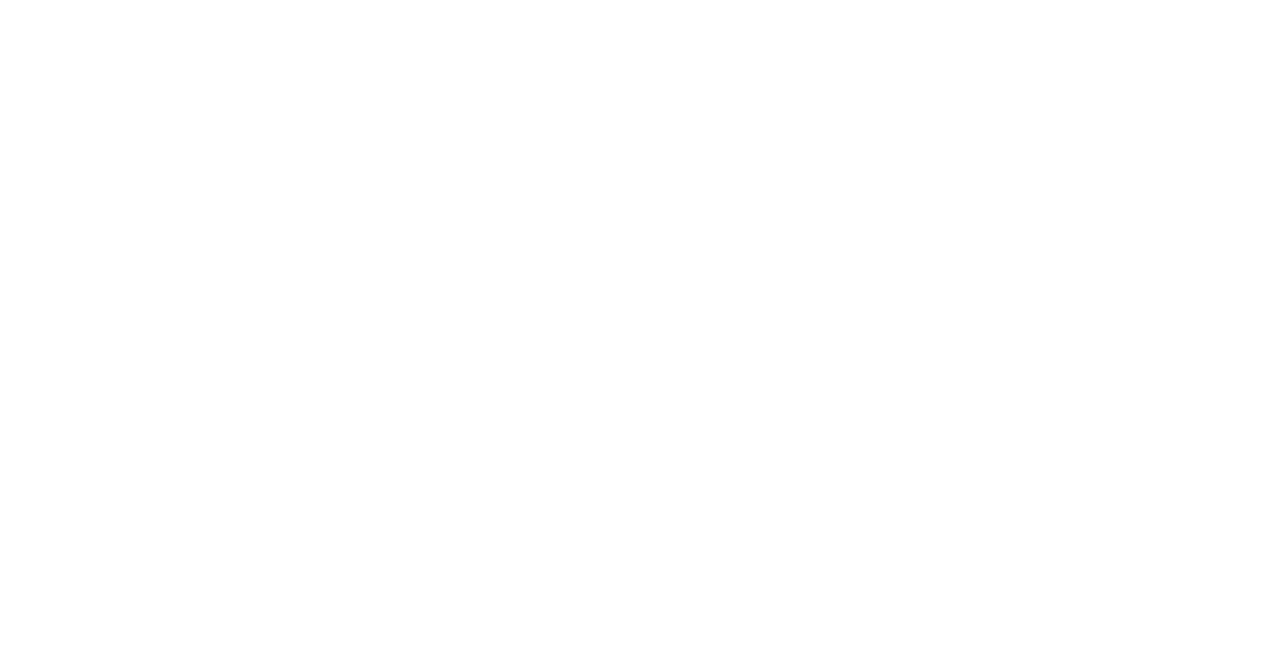
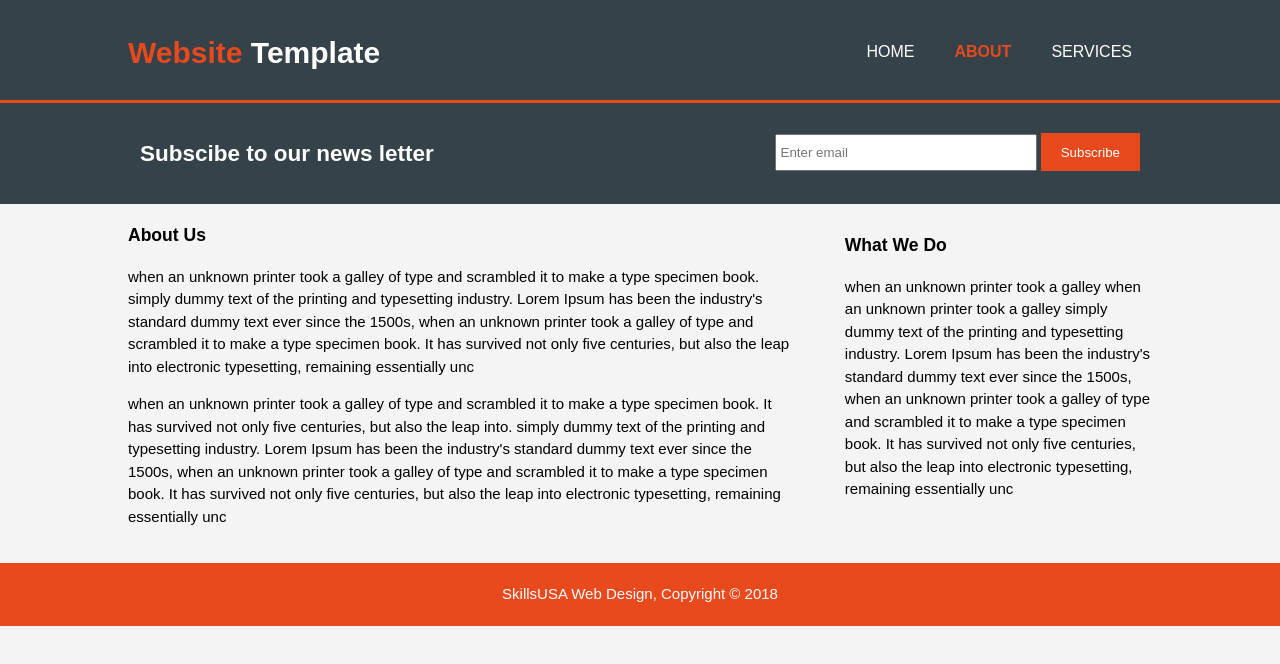
Before and after one commit to jonathanwork/htmlproject, a plain HTML site: page services.html in a window 1280 px wide. Drawn offline with Linux system fonts and the light colour scheme.

Commit message:
changing the loggo

```diff
--- a/services.html
+++ b/services.html
@@ -0,0 +1,80 @@
+<!DOCTYPE html>
+<html lang="en" dir="ltr">
+  <head>
+    <meta charset="utf-8">
+    <meta name="viewport" content="width=device-width">
+    <meta name="description" content="Describe the Website">
+    <meta name="keywords" content="example1, example2">
+    <meta name="author" content="Bart Gonzalez">
+    <title>SkillsUsa Template | About</title>
+    <link rel="stylesheet" href="./css/style.css">
+  </head>
+  <body>
+
+    <!-- Header -->
+    <header>
+      <div class="container">
+
+        <!-- Logo -->
+        <div id="branding">
+          <h1><span class="highlight">Website</span> Template</h1>
+        </div>
+        <!-- End -->
+
+        <!-- Navigation Menu -->
+        <nav>
+          <ul>
+            <li><a href="index.html">Home</a></li>
+            <li class="current"><a href="about.html">About</a></li>
+            <li><a href="services.html">Services</a></li>
+          </ul>
+        </nav>
+        <!-- End -->
+
+      </div>
+    </header>
+    <!-- End -->
+
+    <!-- News Letter -->
+    <section id="newsletter">
+      <div class="container">
+
+        <h1>Subscibe to our news letter</h1>
+        <form>
+          <input type="email" placeholder="Enter email">
+          <button type="submit" class="button_1">Subscribe</button>
+        </form>
+
+      </div>
+    </section>
+    <!-- End -->
+
+    <section id="main">
+      <div class="container">
+
+        <article id="main-col">
+          <h1 class="page-title">About Us</h1>
+          <p>
+            when an unknown printer took a galley of type and scrambled it to make a type specimen book. simply dummy text of the printing and typesetting industry. Lorem Ipsum has been the industry's standard dummy text ever since the 1500s, when an unknown printer took a galley of type and scrambled it to make a type specimen book. It has survived not only five centuries, but also the leap into electronic typesetting, remaining essentially unc
+          </p>
+          <p>
+            when an unknown printer took a galley of type and scrambled it to make a type specimen book. It has survived not only five centuries, but also the leap into. simply dummy text of the printing and typesetting industry. Lorem Ipsum has been the industry's standard dummy text ever since the 1500s, when an unknown printer took a galley of type and scrambled it to make a type specimen book. It has survived not only five centuries, but also the leap into electronic typesetting, remaining essentially unc
+          </p>
+        </article>
+
+        <aside id="sidebar">
+          <h3>What We Do</h3>
+          <p>
+            when an unknown printer took a galley when an unknown printer took a galley simply dummy text of the printing and typesetting industry. Lorem Ipsum has been the industry's standard dummy text ever since the 1500s, when an unknown printer took a galley of type and scrambled it to make a type specimen book. It has survived not only five centuries, but also the leap into electronic typesetting, remaining essentially unc
+          </p>
+        </aside>
+
+      </div>
+    </section>
+
+    <!-- Footer -->
+    <footer>SkillsUSA Web Design, Copyright &copy; 2018</footer>
+    <!-- End -->
+
+  </body>
+</html>
```
Also changed, not shown: about.html (+1 -1 lines), index.html (+1 -1 lines).
